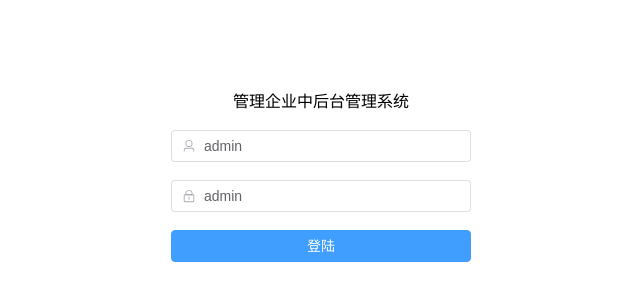
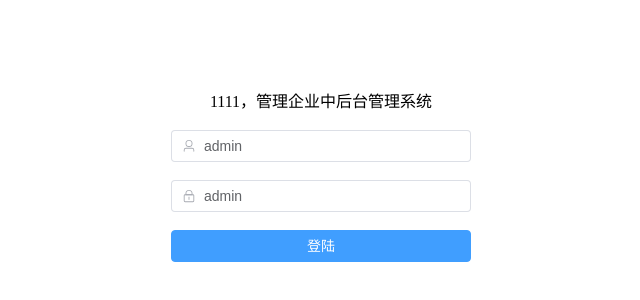
Before and after one commit to simonchen311/admin-pro, a Vue app: page /#/login in a window 1280 px wide. Shown: the part 216-516 px from the top of the page, without its empty margins (319-959 px from the left). Built offline with nearby package versions, Linux system fonts and the light colour scheme; no server answers.

Commit message:
feat: 测试webhook

```diff
--- a/src/views/login/index.vue
+++ b/src/views/login/index.vue
@@ -1,7 +1,7 @@
 <template>
 	<div class="login-box">
 		<div class="login-form">
-			<h1>管理企业中后台管理系统</h1>
+			<h1>1111，管理企业中后台管理系统</h1>
 			<br />
 			<el-form show-message :model="userInfo" :rules="rules" center class="login-info">
 				<el-form-item prop="username">
```
